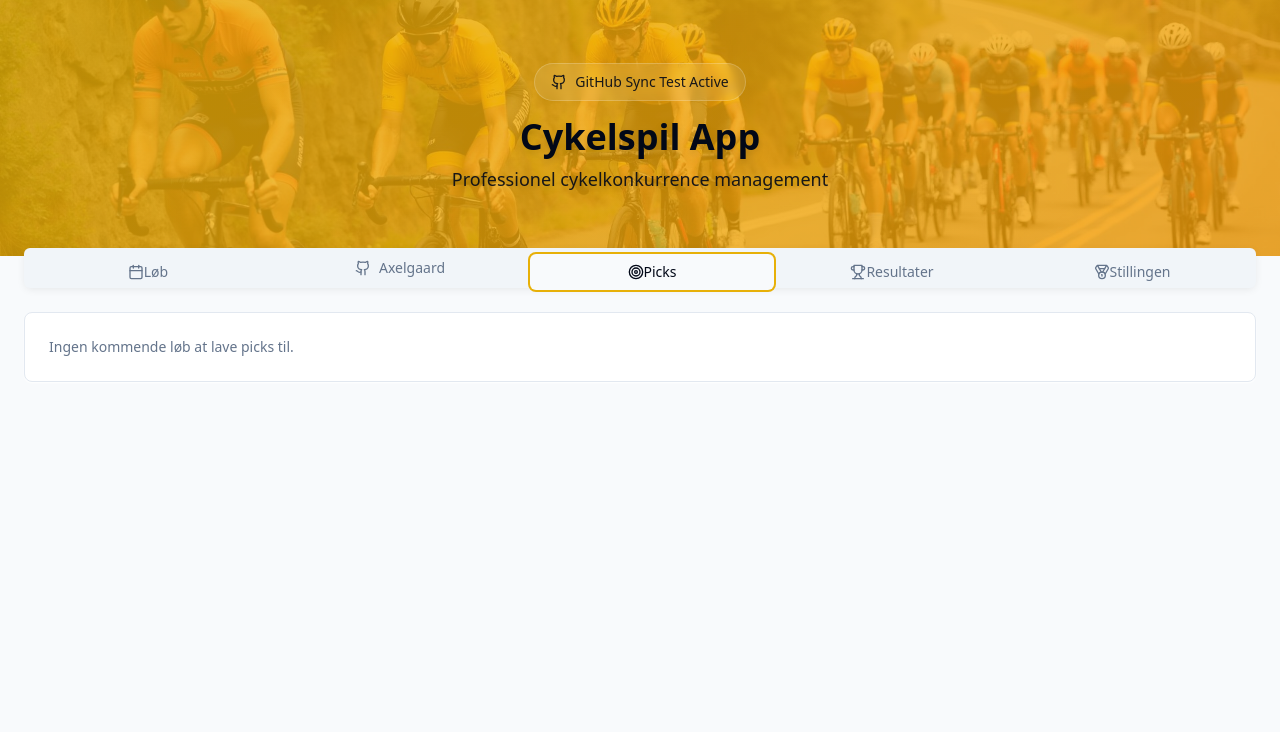
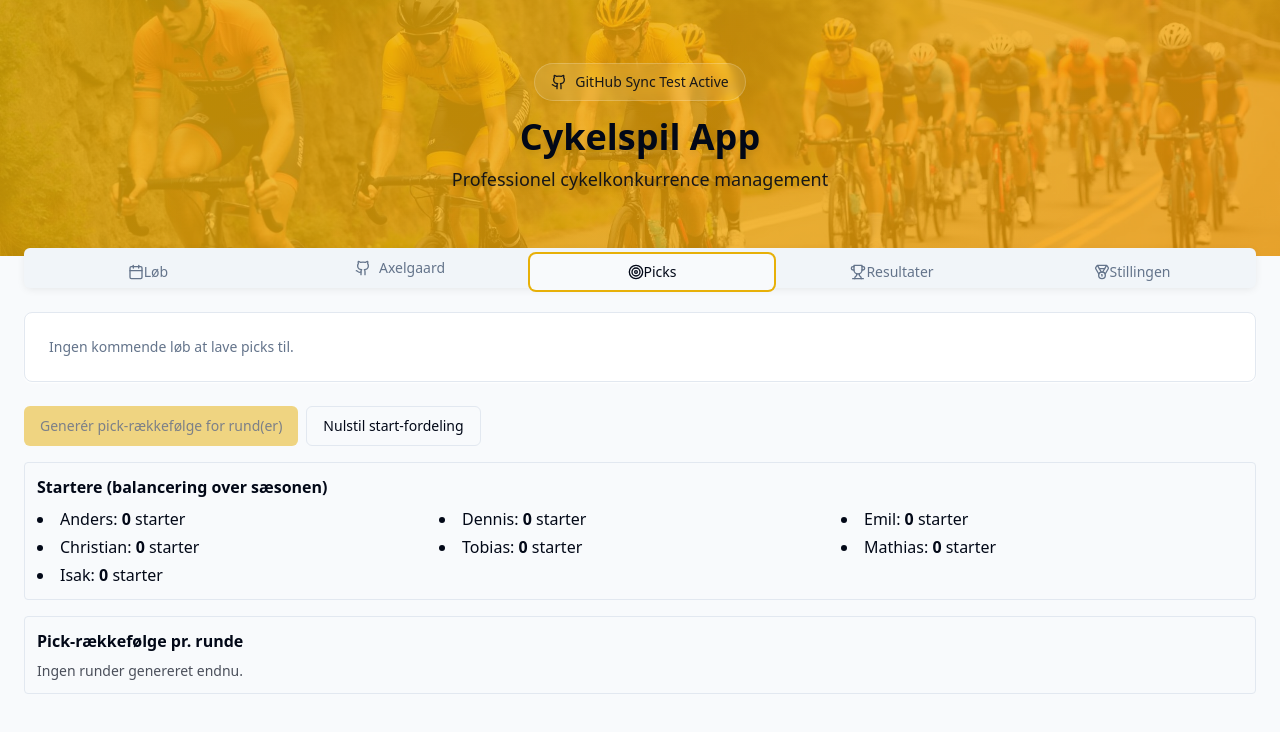
Before and after one commit to AKH1987/pedal-picks-pro, a React (Vite) app: page / in a window 1280 px wide. Both pictures are taken after a click on the tab "Picks". Shown: the top 732 px of the page. Built offline with nearby package versions, Linux system fonts and the light colour scheme.

Commit message:
Add PickOrderManager component
Implement the PickOrderManager component to manage race pick orders, including random starts, balanced starters, and round-by-round order rotation. The component is created at `src/components/PickOrderManager.tsx`.

```diff
--- a/src/pages/Index.tsx
+++ b/src/pages/Index.tsx
@@ -10,6 +10,7 @@ import { formatDistanceToNowStrict, parseISO } from "date-fns";
 import { Trophy, Clock, Star, Users, Calendar, Target, Medal, Github } from "lucide-react";
 import { Link } from "react-router-dom";
 import cyclingHero from "@/assets/cycling-hero.jpg";
+import PickOrderManager from "@/components/PickOrderManager";
 
 const FIXED_PLAYERS = ["Anders", "Dennis", "Emil", "Christian", "Tobias", "Mathias", "Isak"];
 const TOP8_LIST = [
@@ -541,6 +542,13 @@ export default function Index() {
               </Card>
             )}
 
+            <div className="mt-6">
+              <PickOrderManager
+                players={FIXED_PLAYERS}
+                races={upcomingSelected.map(r => ({ id: `${r.name}|${r.date}`, name: r.name, date: r.date }))}
+              />
+            </div>
+
           </TabsContent>
 
 
```
